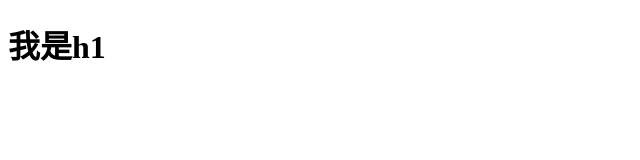
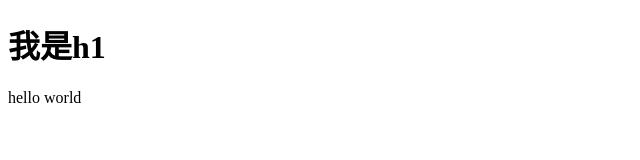
Before and after one commit to wangqianqian8/project_02, a website: page index.html in a window 1280 px wide. Shown: the full height of the page, 0-640 px from the left. Drawn offline with Linux system fonts and the light colour scheme.

Commit message:
修改了index.html

```diff
--- a/index.html
+++ b/index.html
@@ -8,5 +8,6 @@
 </head>
 <body>
     <h1>我是h1</h1>
+    <span>hello world</span>
 </body>
 </html>
```
